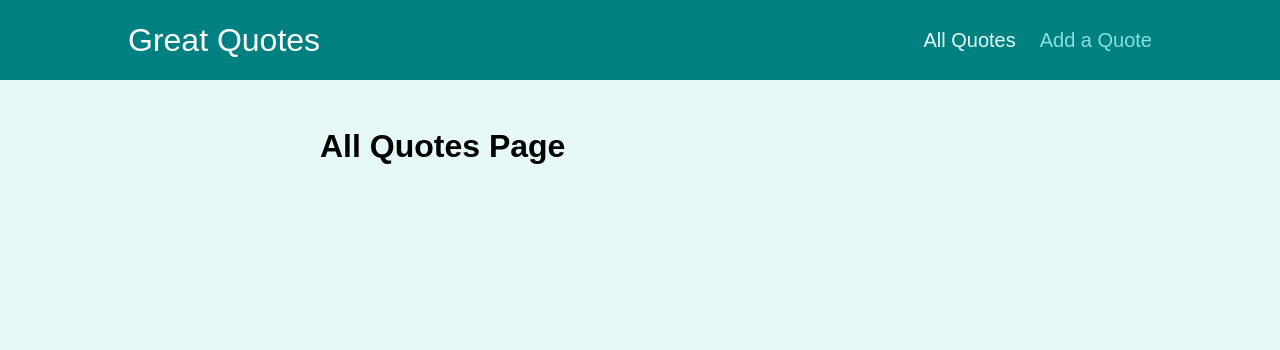
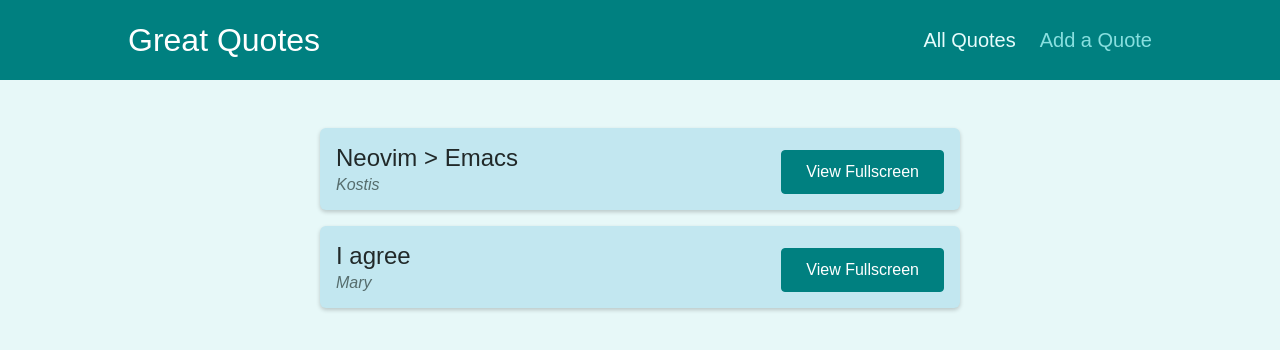
Before and after one commit to kostiskalkounos/react-router, a React (Create React App) app: page /quotes in a window 1280 px wide. Shown: the top 350 px of the page. Built offline with nearby package versions, Linux system fonts and the light colour scheme.

Commit message:
add input new quote form and dummy data

```diff
--- a/src/pages/AllQuotes.js
+++ b/src/pages/AllQuotes.js
@@ -1,5 +1,12 @@
+import QuoteList from "../components/quotes/QuoteList";
+
+const DUMMY_QUOTES = [
+  { id: "q1", author: "Kostis", text: "Neovim > Emacs" },
+  { id: "q2", author: "Mary", text: "I agree" },
+];
+
 const AllQuotes = () => {
-  return <h1>All Quotes Page</h1>;
+  return <QuoteList quotes={DUMMY_QUOTES} />;
 };
 
 export default AllQuotes;
--- a/src/pages/NewQuote.js
+++ b/src/pages/NewQuote.js
@@ -1,5 +1,11 @@
+import QuoteForm from "../components/quotes/QuoteForm";
+
 const NewQuote = () => {
-  return <h1>New Quote Page</h1>;
+  const addQuoteHandler = (quoteData) => {
+    console.log(quoteData);
+  };
+
+  return <QuoteForm onAddQuote={addQuoteHandler} />;
 };
 
 export default NewQuote;
```
Also changed, not shown: src/components/quotes/QuoteForm.js (+9 -9 lines).
